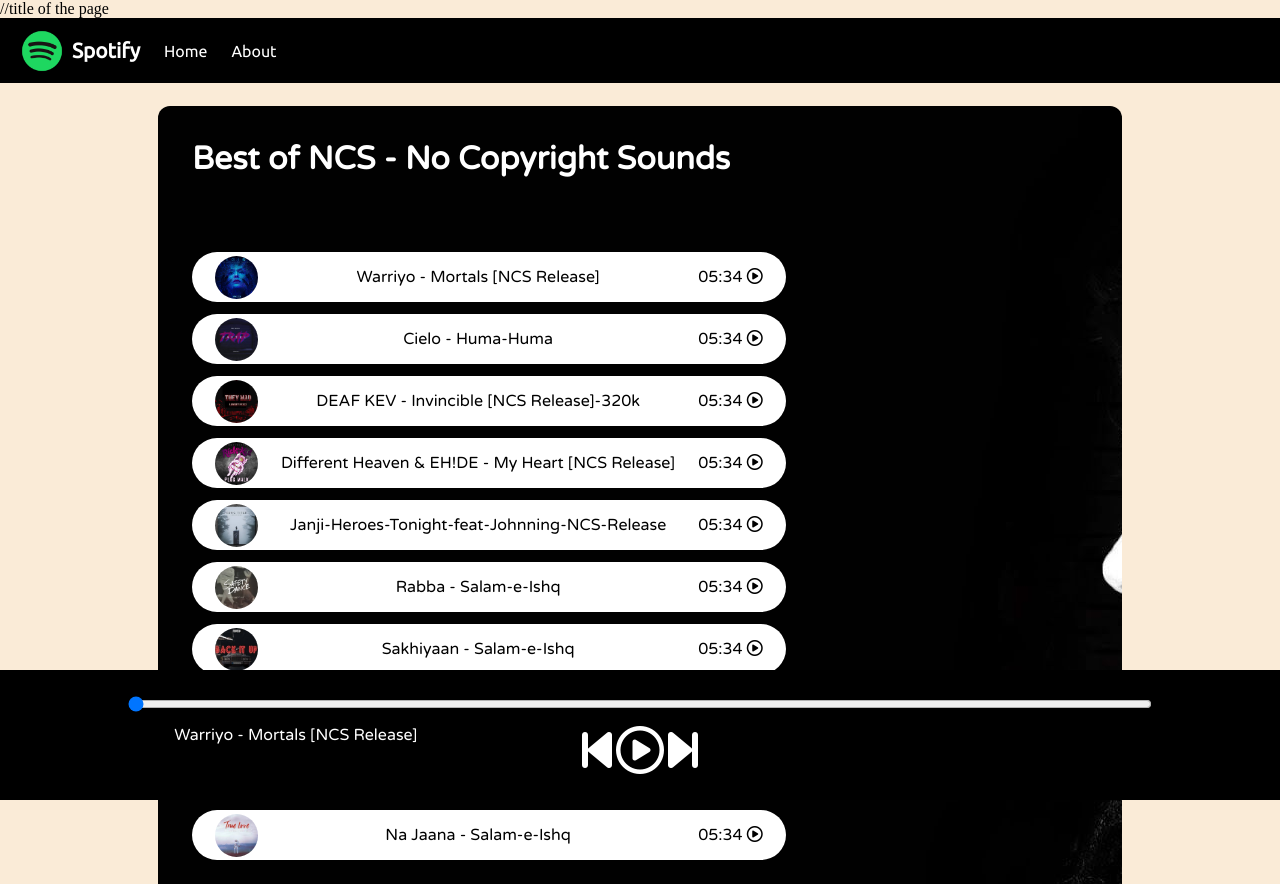
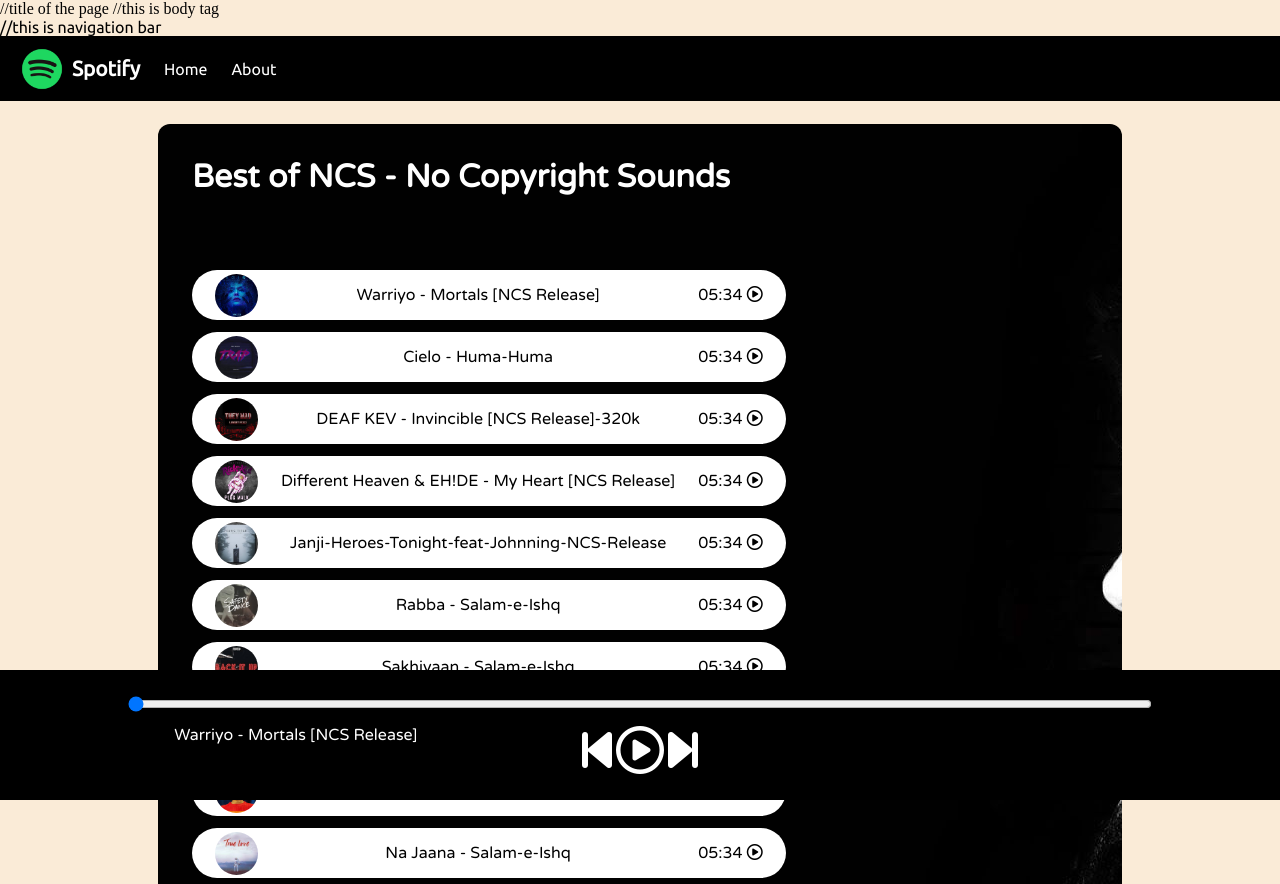
Before and after one commit to SainathWarang/Spotify__Clone, a plain HTML site: page index.html in a window 1280 px wide. Shown: the top 884 px of the page. Drawn offline with Linux system fonts and the light colour scheme.

Commit message:
added comment for body and nav tag

```diff
--- a/index.html
+++ b/index.html
@@ -7,8 +7,8 @@
         <title>Spotify - Your favourite music is here</title> //title of the page
         <link rel="stylesheet" href="style.css">
         </head>
-<body>
-    <nav>
+<body> //this is body tag
+    <nav> //this is navigation bar
         <ul>
             <li class="brand"><img src="logo.png" alt="Spotify"> Spotify</li>
             <li>Home</li>
```
